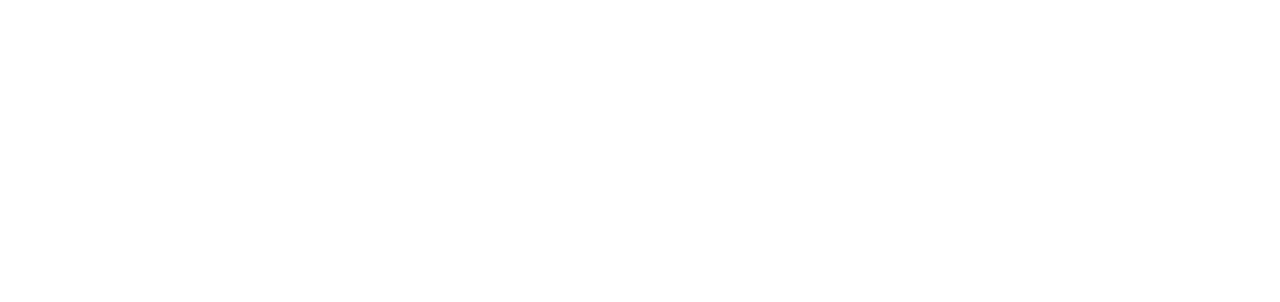
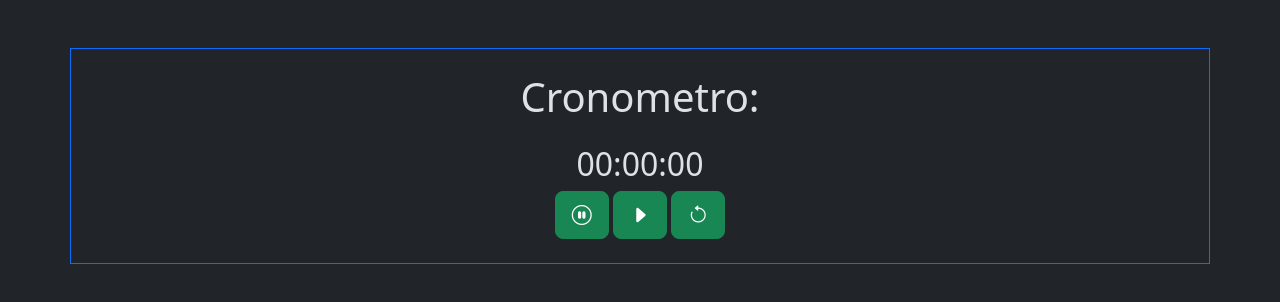
Before and after one commit to frantejerizo/TP5-PT5-cronometro, a plain HTML site: page index.html in a window 1280 px wide. Drawn offline with nearby package versions, Linux system fonts and the light colour scheme.

Commit message:
agrego botones y cronometro en el index

```diff
--- a/index.html
+++ b/index.html
@@ -1,5 +1,5 @@
 <!DOCTYPE html>
-<html lang="es">
+<html lang="es" data-bs-theme="dark">
 <head>
     <meta charset="UTF-8">
     <meta name="viewport" content="width=device-width, initial-scale=1.0">
@@ -13,8 +13,16 @@
 </head>
 <body>
     <header></header>
-    <main>
-
+    <main class="container border border-primary mt-5">
+        <h1 class="text-center mt-4">Cronometro:</h1>
+        <div class="my-4 d-flex flex-column align-items-center">
+            <h2>00:00:00</h2>
+            <div>
+                <button class="btn btn-success btn-lg"><i class="bi bi-pause-circle"></i></button>
+                <button class="btn btn-success btn-lg"><i class="bi bi-caret-right-fill"></i></button>
+                <button class="btn btn-success btn-lg"><i class="bi bi-arrow-counterclockwise"></i></button>
+            </div>
+        </div>
     </main>
     <footer></footer>
     <script src="https://cdn.jsdelivr.net/npm/bootstrap@5.3.3/dist/js/bootstrap.bundle.min.js" integrity="sha384-YvpcrYf0tY3lHB60NNkmXc5s9fDVZLESaAA55NDzOxhy9GkcIdslK1eN7N6jIeHz" crossorigin="anonymous"></script>
```
